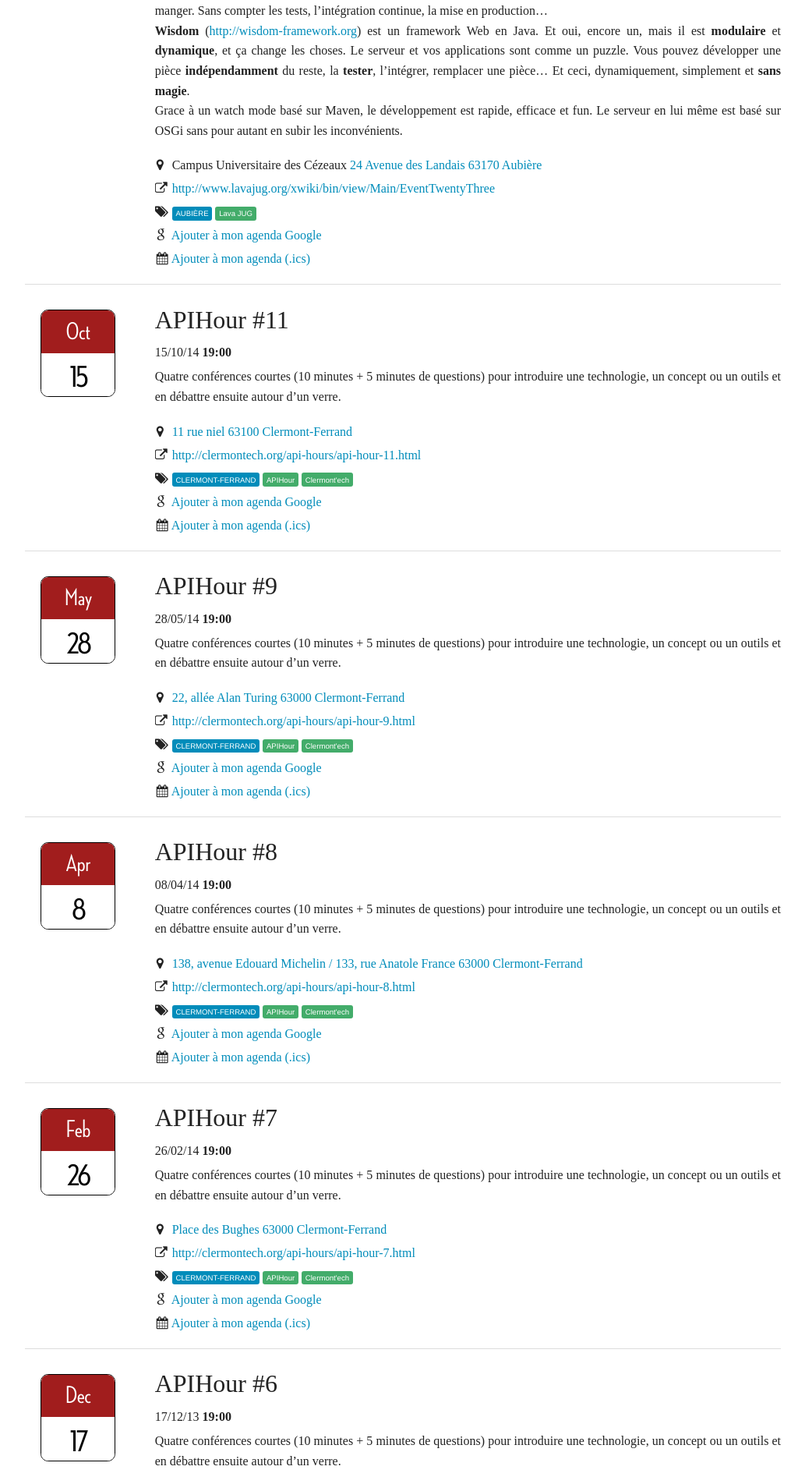
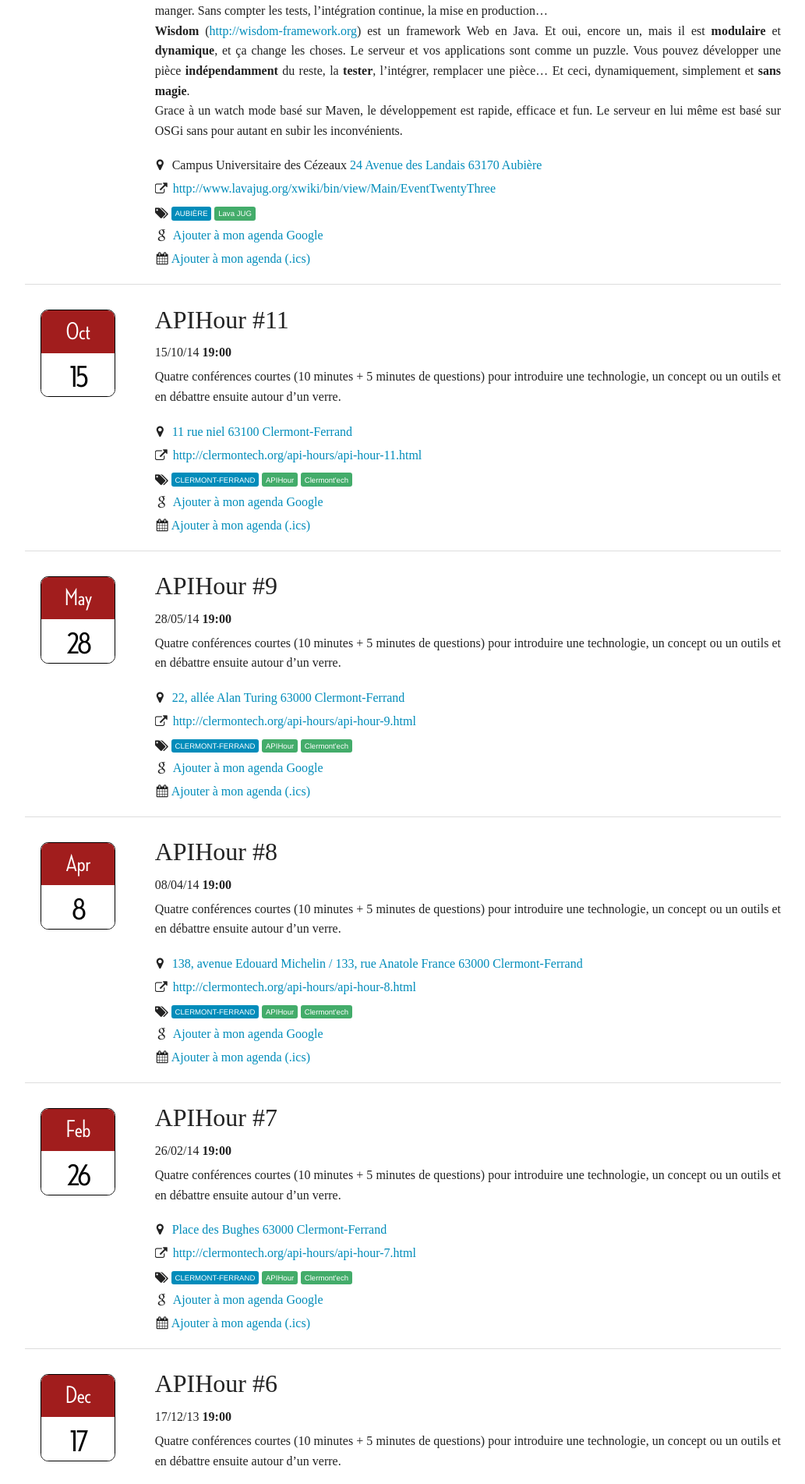
Before and after one commit to clermontech/planet, a Jekyll site: the page built from index.md, in a window 1280 px wide. Shown: the part 441-2344 px from the top of the page at 78% size, without its empty margins (123-1156 px from the left). Built offline with Jekyll 4.4.1, drawn with Linux system fonts in a browser that asks for light colours; Markdown is read by kramdown in place of the engine named in the settings.

Commit message:
fix icons' position - 3 icons fixed *fa-google *fa-external-link *fa-tags

```diff
--- a/css/main.css
+++ b/css/main.css
@@ -166,6 +166,20 @@
 .event-tags-city {
   text-transform: uppercase; }
 
+.fa.fa-external-link.event-meta-icon,
+.fa.fa-tags.event-meta-icon,
+.fa.fa-google.event-meta-icon {
+  float: left; }
+
+.fa.fa-google.event-meta-icon {
+  padding: 5px 20px 0px 3px; }
+
+.fa.fa-tags.event-meta-icon {
+  padding: 6px 21px 0px 0px; }
+
+.fa.fa-external-link.event-meta-icon {
+  padding: 5px 23px 0px 0px; }
+
 @media only screen and (min-width: 40.063em) {
   header {
     margin-bottom: 20px; }
```
Also changed, not shown: scss/main.scss (+20 -0 lines).
